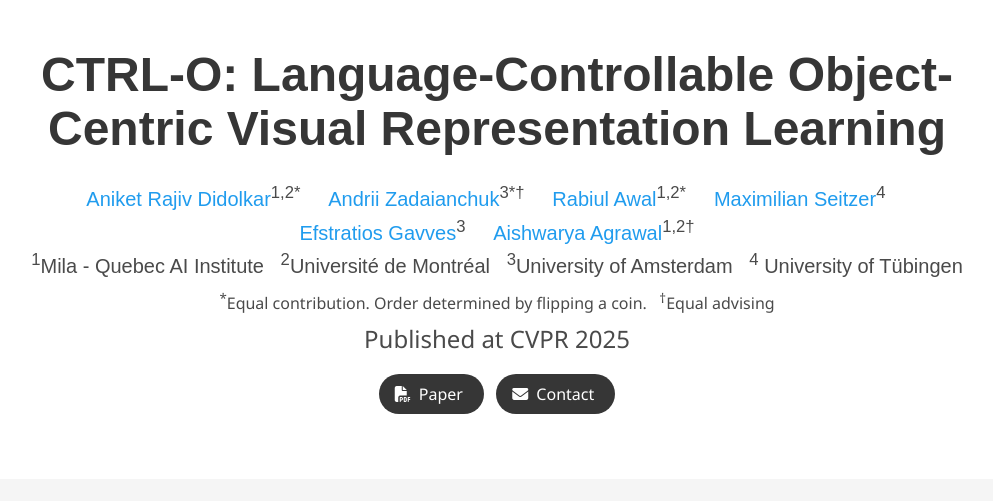
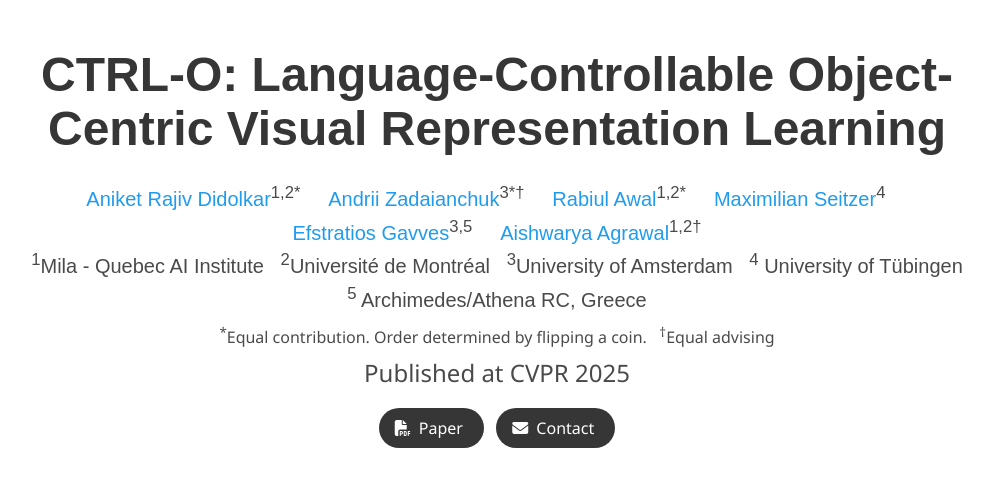
Before and after one commit to ctrl-o-paper/ctrl-o-paper.github.io, a plain HTML site: page index.html in a window 1280 px wide. Shown: the top 501 px of the page, without its empty margins (143-1136 px from the left). Drawn offline with nearby package versions, Linux system fonts and the light colour scheme; some icons are missing; a web font is replaced by a local one.

Commit message:
Update index.html

```diff
--- a/index.html
+++ b/index.html
@@ -66,7 +66,7 @@
                 <a href="https://www.linkedin.com/in/maximilian-seitzer-85ba41119/" target="_blank">Maximilian Seitzer</a><sup>4</sup>&nbsp;&nbsp;&nbsp;&nbsp;
               </span>
               <span class="author-block">
-                <a href="https://ivi.fnwi.uva.nl/vislab/author/efstratios-gavves/" target="_blank">Efstratios Gavves</a><sup>3</sup>&nbsp;&nbsp;&nbsp;&nbsp;
+                <a href="https://ivi.fnwi.uva.nl/vislab/author/efstratios-gavves/" target="_blank">Efstratios Gavves</a><sup>3,5</sup>&nbsp;&nbsp;&nbsp;&nbsp;
               </span>
               <span class="author-block">
                 <a href="https://www.iro.umontreal.ca/~agrawal/" target="_blank">Aishwarya Agrawal</a><sup>1,2†</sup>
@@ -78,6 +78,7 @@
               <span class="author-block"><sup>2</sup>Université de Montréal</span>&nbsp;&nbsp;
               <span class="author-block"><sup>3</sup>University of Amsterdam</span>&nbsp;&nbsp;
               <span class="author-block"><sup>4</sup> University of Tübingen </span>
+              <span class="author-block"><sup>5</sup> Archimedes/Athena RC, Greece </span>
             </div>
             <div class="is-size-6" style="padding-top: 0.5em;">
               <span class="author-block"><sup>*</sup>Equal contribution. Order determined by flipping a coin.</span>&nbsp;&nbsp;
```
